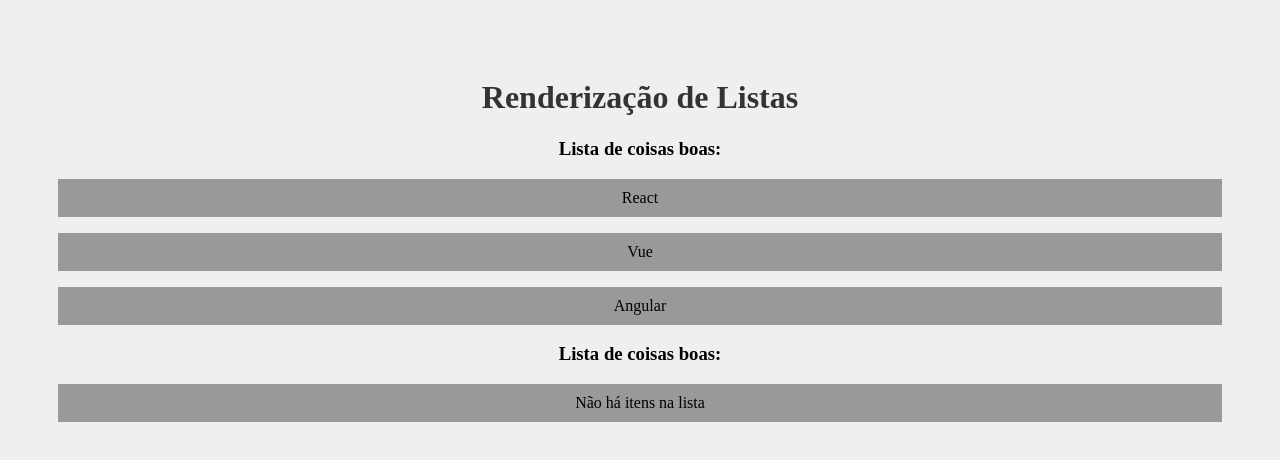
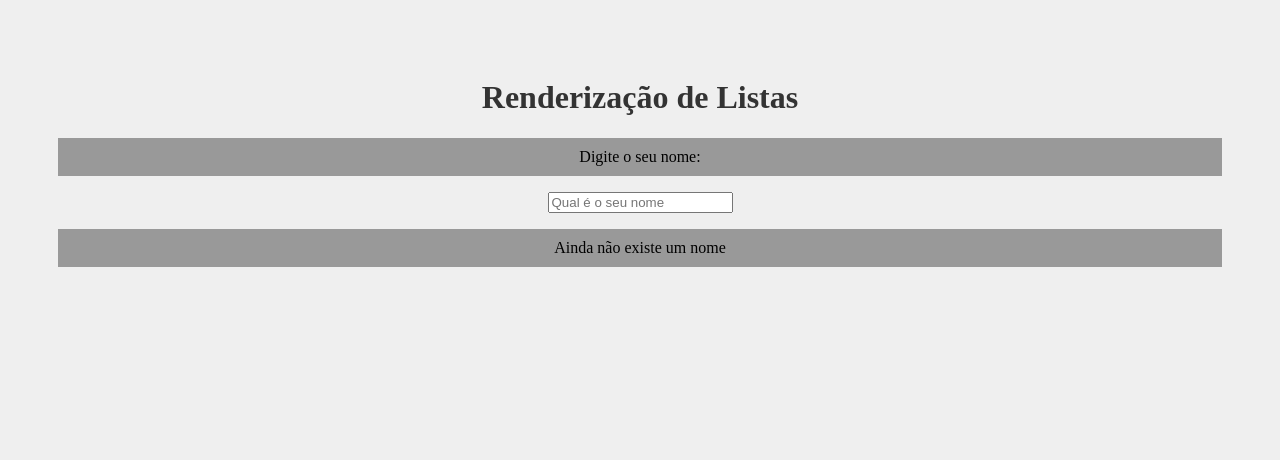
Before and after one commit to daniel23github/react, a React (Create React App) app in the folder meu-projeto/: page / in a window 1280 px wide. Shown: the top 460 px of the page. Built offline with nearby package versions, Linux system fonts and the light colour scheme; the HTML template or start-up script is replaced by a standard one.

Commit message:
state lift

```diff
--- a/meu-projeto/src/App.js
+++ b/meu-projeto/src/App.js
@@ -1,17 +1,17 @@
 import logo from './logo.svg';
 import './App.css'
-import OutraLista from './components/OutraLista';
-
+import {useState} from 'react'
+import SeuNome from './components/setNome';
+import Saudacao from './components/Saudacao';
 
 function App() {
-
-  const meusItems = ['React', 'Vue', 'Angular']
+  const [nome, setNome] = useState()
 
   return (
     <div className="App">
       <h1>Renderização de Listas</h1>
-      <OutraLista itens={meusItems} />
-      <OutraLista itens={[]} />
+      <SeuNome setNome={setNome} />
+      <Saudacao nome={nome}/>
     </div>
   );
 }
--- /dev/null
+++ b/meu-projeto/src/components/Saudacao.js
@@ -0,0 +1,10 @@
+function Saudacao({nome}) {
+
+    function gerarSaudacao(algumNome) {
+        return `Olá, ${algumNome}, tudo bem!`
+    }
+
+    return <>{nome ? (<p>{gerarSaudacao(nome)}</p>) : (<p>Ainda não existe um nome</p>)}</>
+}
+
+export default Saudacao
--- /dev/null
+++ b/meu-projeto/src/components/setNome.js
@@ -0,0 +1,10 @@
+function SeuNome({setNome}) {
+    return (
+        <div>
+            <p>Digite o seu nome:</p>
+            <input type='text' placeholder='Qual é o seu nome' onChange={(e) => setNome(e.target.value)}/>
+        </div>
+    )
+}
+
+export default SeuNome
```
Also changed, not shown: meu-projeto/src/components/OutraLista.js (line endings or trailing spaces).
